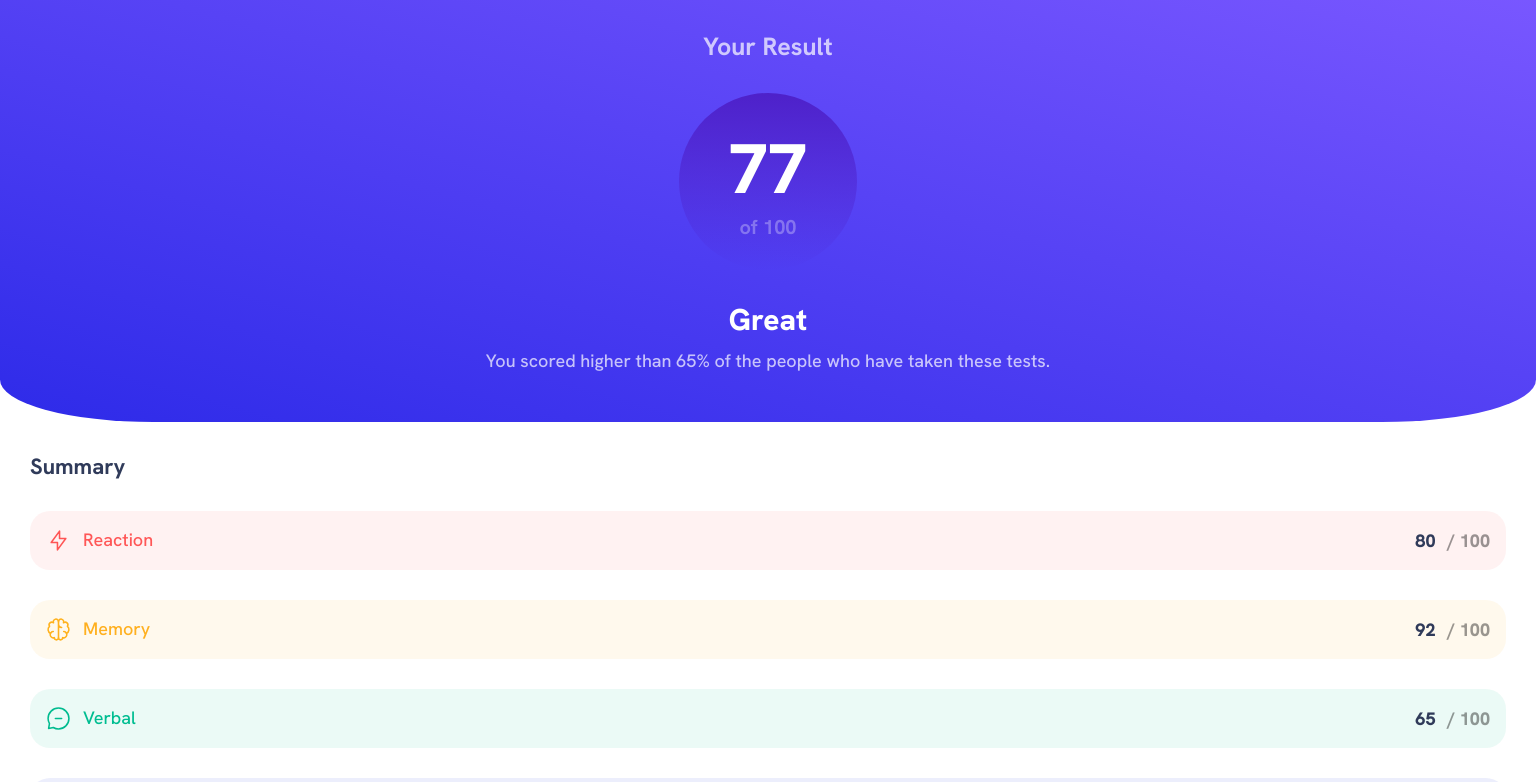
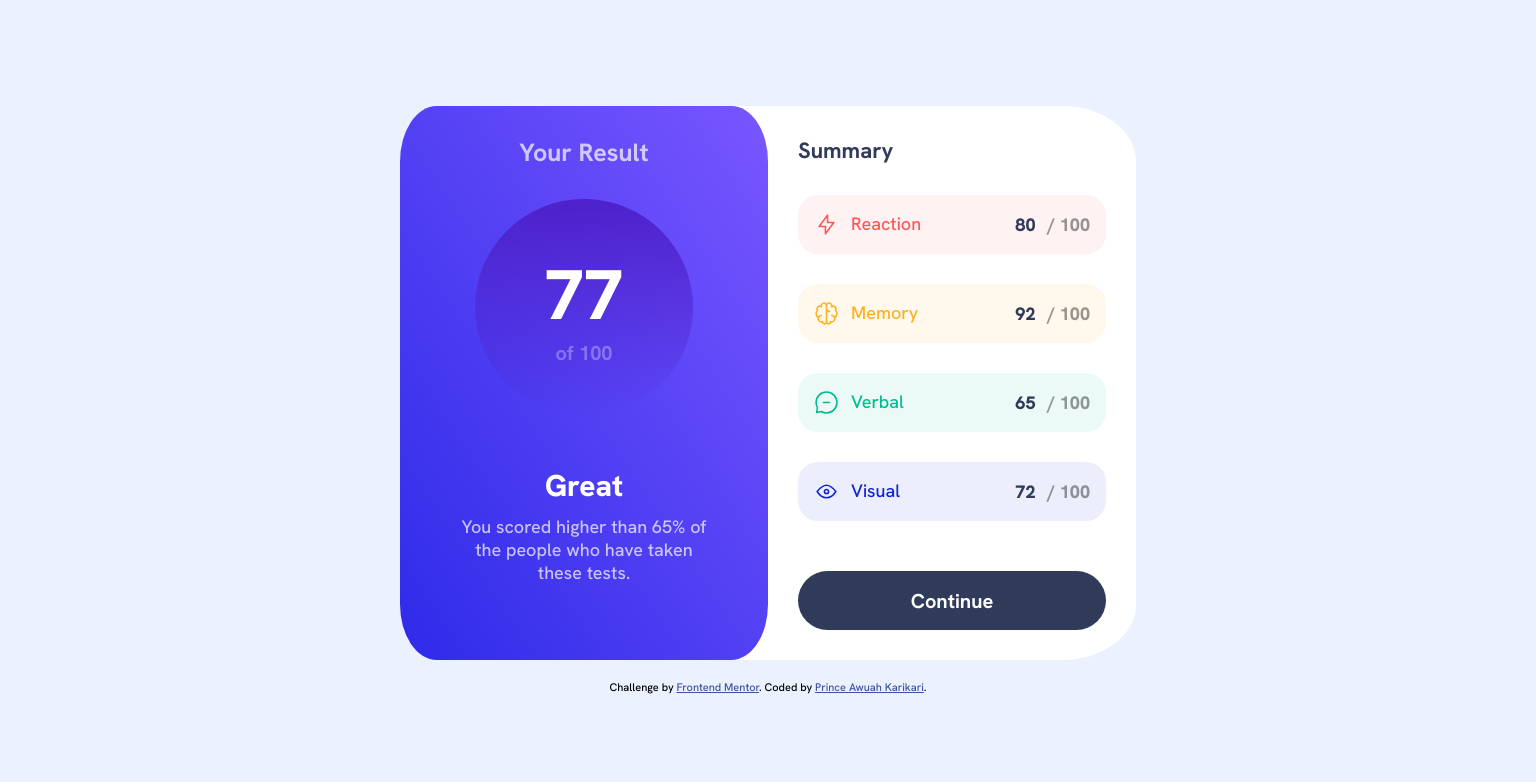
Before and after one commit to PRINCEKK122/results-summary, a plain HTML site: page index.html in a window 1536 px wide. Shown: the top 782 px of the page. Drawn offline with Linux system fonts and the light colour scheme.

Commit message:
feature: going responsive for larger screens

```diff
--- a/app.js
+++ b/app.js
@@ -44,13 +44,11 @@ xhr.onreadystatechange = function() {
     if (this.status === 200 && this.readyState === 4) {
         const data = JSON.parse(this.response);
 
-        data.forEach(item => {
-            createListItem("li", item)
-        });
+        data.forEach(item => createListItem("li", item));
 
         const average = scores.reduce((accumulator, currentVal) => accumulator + currentVal) / scores.length;
         scoresAverage.textContent = Math.floor(average);
     }
-}
+};
 
 xhr.send();
--- a/index.html
+++ b/index.html
@@ -9,10 +9,6 @@
   <title>Frontend Mentor | Results summary component</title>
   <script src="./app.js" defer></script>
   <!-- Feel free to remove these styles or customise in your own stylesheet 👍 -->
-  <style>
-    .attribution { font-size: 11px; text-align: center; }
-    .attribution a { color: hsl(228, 45%, 44%); }
-  </style>
 </head>
 <body>
   <main>
--- a/style.css
+++ b/style.css
@@ -11,14 +11,15 @@
     --primary-cobalt-blue: hsl(234, 85%, 45%);
     --light-white: rgba(255, 255, 255, 0.7);
     --lighter-white: rgba(255, 255, 255, 0.3);
-    --light-red:hsl(0, 100%, 67%, 0.08);
-    --orangey-yellow:  hsl(39, 100%, 56%);
-    --light-orangey-yellow: hsl(39, 100%, 56%,0.08);
+    --light-red: hsl(0, 100%, 67%, 0.08);
+    --orangey-yellow: hsl(39, 100%, 56%);
+    --light-orangey-yellow: hsl(39, 100%, 56%, 0.08);
     --green-teal: hsl(166, 100%, 37%);
     --light-green-teal: hsl(166, 100%, 37%, 0.08);
     --cobalt-blue: hsl(234, 85%, 45%);
     --light-cobalt-blue: hsl(234, 85%, 45%, 0.08);
     --dark-gray-blue: hsl(224, 30%, 27%);
+    --pale-blue: hsl(221, 100%, 96%);
 }
 
 *,
@@ -51,6 +52,25 @@ ul {
     color: var(--light-white);
 }
 
+@media only screen and (min-width: 1440px) {
+    body {
+        background-color: var(--pale-blue);
+        display: flex;
+        flex-direction: column;
+        align-items: center;
+        justify-content: center;
+        height: 100vh;
+        height: 100svh;
+    }
+
+    main {
+        display: flex;
+        width: 73.6rem;
+        background-color: #fff;
+        border-radius: 10%;
+    }
+}
+
 /* results */
 .results {
     background: linear-gradient(to bottom left, var(--light-slate-blue), var(--light-royal-blue));
@@ -62,6 +82,13 @@ ul {
     padding: 3rem 6rem;
     border-bottom-left-radius: 10%;
     border-bottom-right-radius: 10%;
+}
+
+@media only screen and (min-width: 1440px) {
+    .results {
+        width: 50%;
+        border-radius: 10%;
+    }
 }
 
 .results h1 {
@@ -80,7 +107,7 @@ ul {
     font-weight: 800;
 }
 
-.results #scores-average+p{
+.results #scores-average+p {
     color: var(--lighter-white);
     font-weight: 700;
     font-size: 2rem;
@@ -96,9 +123,25 @@ ul {
     margin-bottom: 2rem;
 }
 
+@media only screen and (min-width: 1440px) {
+    .results .scores {
+        padding: 5rem 7rem;
+    }
+
+    .results .remarks {
+        margin-top: 2rem;
+    }
+}
+
 /* summary */
 .summary {
     padding: 3rem;
+}
+
+@media only screen and (min-width: 1440px) {
+    .summary {
+        width: 50%;
+    }
 }
 
 .summary h3 {
@@ -165,7 +208,7 @@ ul {
     width: 2.5rem;
 }
 
-.summary a.btn {
+.summary .btn {
     background: linear-gradient(var(--dark-gray-blue), var(--dark-gray-blue));
     color: #fff;
     text-decoration: none;
@@ -200,6 +243,12 @@ ul {
     opacity: 1;
 }
 
+@media only screen and (min-width: 1440px) {
+    .summary .btn {
+        margin-top: 5rem;
+    }
+}
+
 .summary .rating {
     font-weight: 800;
 }
@@ -211,3 +260,13 @@ ul {
 .summary .rating span {
     color: rgba(0, 0, 0, 0.4);
 }
+
+.attribution {
+    font-size: 1.1rem;
+    text-align: center;
+    margin-top: 2rem;
+}
+
+.attribution a {
+    color: hsl(228, 45%, 44%);
+}
```
